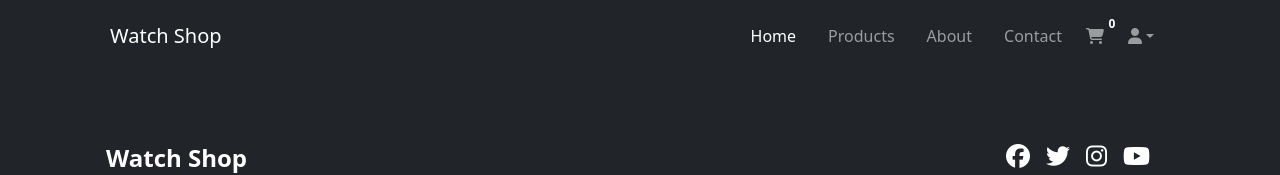
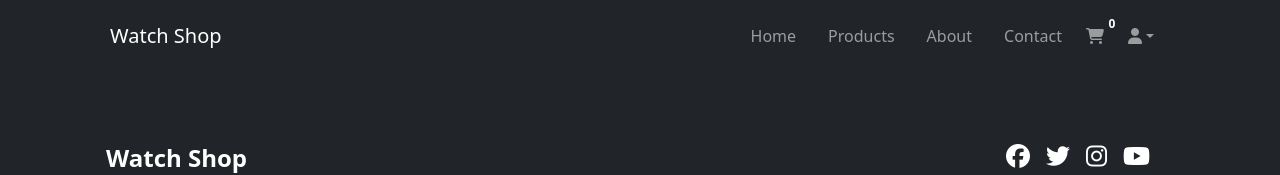
Before and after one commit to J-Maica/watchShop, a React (Vite) app: page / in a window 1280 px wide. Shown: the top 175 px of the page. Built offline with nearby package versions, Linux system fonts and the light colour scheme.

Commit message:
Update Navbar.jsx

```diff
--- a/src/components/Navbar.jsx
+++ b/src/components/Navbar.jsx
@@ -23,7 +23,7 @@ function Navbar() {
             <ul className="navbar-nav ms-auto ">
               <li className="nav-item">
                 <NavLink
-                  to={"/"}
+                  to={"/watchShop/"}
                   className="nav-link mx-2"
                 >
                   Home
```
